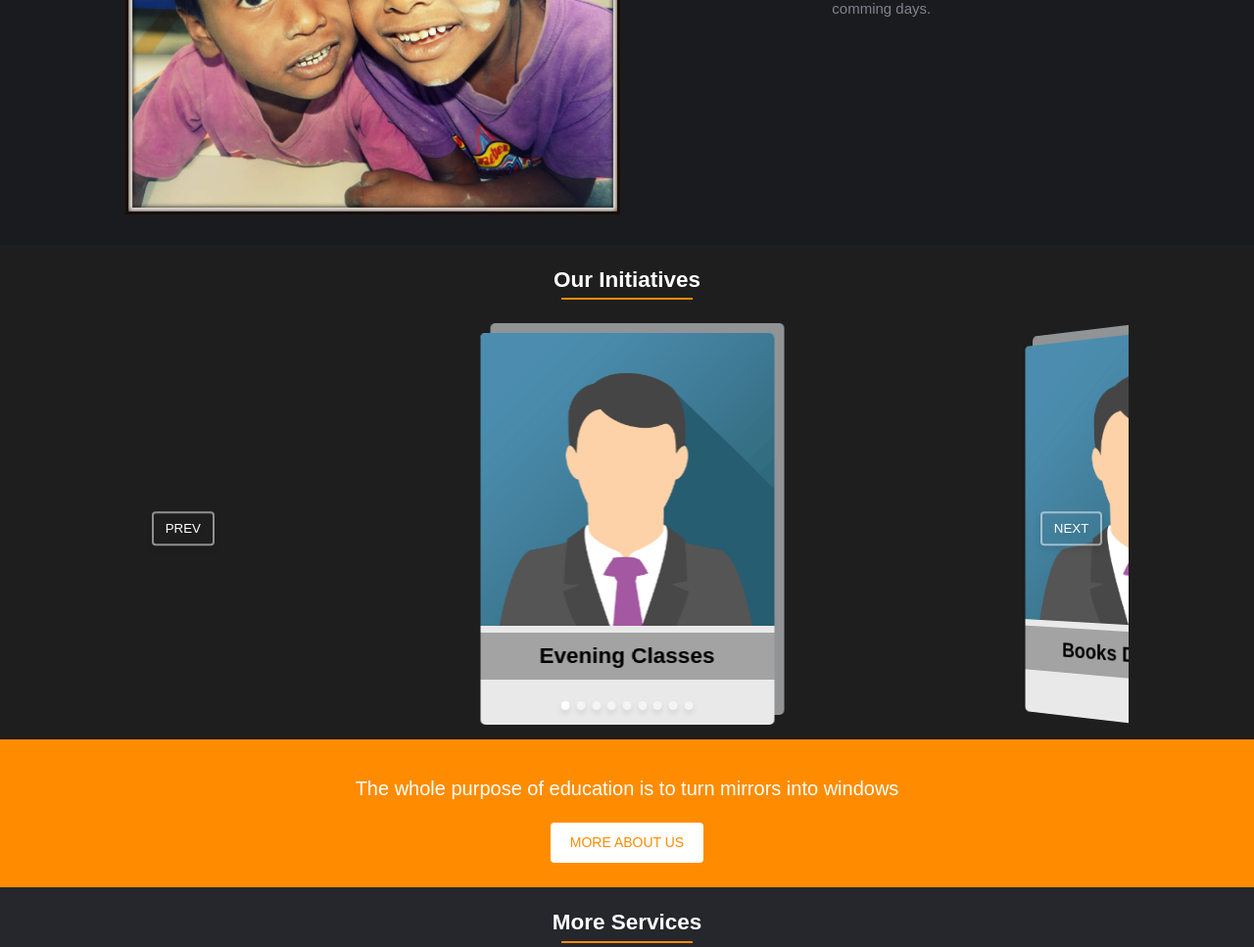
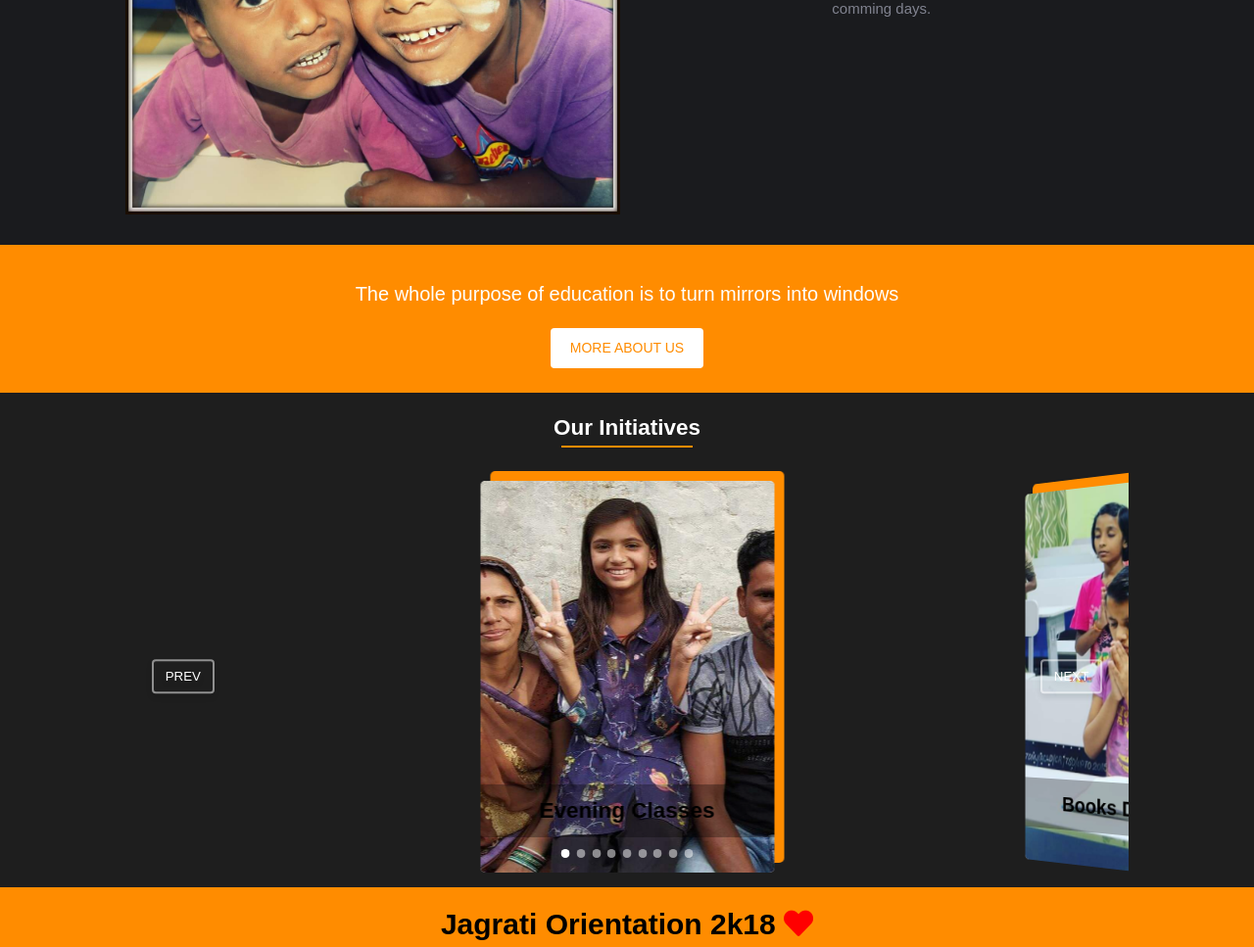
Before and after one commit to garg3133/jagjag, a PHP site: page /index.html in a window 1280 px wide. Shown: the part 1273-2240 px from the top of the page at 98% size. Run offline with PHP 8.4, Linux system fonts and the light colour scheme; some libraries are stand-ins or nearby versions.

Commit message:
Glide Commit 2

```diff
--- a/Jagrati new/css/style.css
+++ b/Jagrati new/css/style.css
@@ -345,17 +372,36 @@ nav{
 	width: 300px;
 	margin: 15px auto;
 	transition: 500ms;
+	/*overflow: hidden;*/
+
+}
+.card-img{
+	position: absolute;
+	width: 100%;
+	height: 100%;
+	overflow: hidden;
+	border-radius: 5px;
 }
 .card img{
-	width: 100%;
+	/*width: 100%;*/
 	/*height: 300px;*/
 	/*height: 170px;*/
+	position: absolute;
+	left: 50%;
+	transform: translateX(-50%);
+	height: 100%;
 	border-radius: 5px 5px 0 0;
 }
 .card h2{
+	position: absolute;
+	top: 310px;
+	left: 0;
+	right: 0;
 	background-color: rgba(0,0,0,0.3);
 	margin: 0;
-	padding: 7px;
+	padding: 10px;
+	transition: all 1s;
+	z-index: 1;
 }
 .card p{
 	margin: 0;
@@ -365,7 +411,7 @@ nav{
 	position: absolute;
 	top: -10px;
 	right: -10px;
-	background-color: #919395;
+	background-color: #ff8c00;
 	border-radius: 5px;
 	height: 400px;
 	width: 300px;
@@ -374,42 +420,26 @@ nav{
 	transition: 500ms;
 }
 .card1 p{
-	padding: 3px 10px 10px;
+	padding: 44px 10px 10px;
 }
-#initiatives li:hover .card{
+#initiatives .card:hover{
 	top: -10px;
 	right: -10px;
 }
-#initiatives li:hover .card1{
+#initiatives .card:hover .card1{
 	top: 10px;
 	right: 10px;
 	z-index: 0;
 }
-
-/*Q1 starts*/
-
-.q1{
-	background-color: #ff8c00;
-	padding: 15px;
-	text-align: center;
-	font-size: 20px;
-	color: white;
-}
-.q1-button{
-	background-color: white;
-	font-size: 14px;
-	color: #ff8c00;
-	border-radius: 4px;
-	padding: 10px 20px;
-	margin-bottom: 10px;
-	transition: 400ms;
-}
-.q1 a{
-	display: inline-block;
-}
-.q1-button:hover{
-	background-color: #1a1b1e;
-	color: white;
+#initiatives .card:hover h2{
+	/*top: 10px;*/
+	/*right: 10px;*/
+	/*left: -10px;*/
+	/*bottom: -10px;*/
+	/*z-index: 1;*/
+	padding: 7px;
+	transform: rotateX(360deg) translateX(-10px) translateY(-300px);
+	background-color: transparent;
 }
 
 /*SERVICES section starts*/
--- a/Jagrati new/index.html
+++ b/Jagrati new/index.html
@@ -113,6 +113,21 @@
 	<!-- About section ends -->
 
 	<!-- Testimony section starts -->
+
+	<!-- Testimony section ends -->
+
+	<!-- Q1(quotation) section starts -->
+	<section class="q1">
+		<div class="container">
+			<p data-aos='zoom-in' data-aos-delay="100" data-aos-easing='ease-in-linear' data-aos-duration="500">The whole purpose of education is to turn mirrors into windows</p>
+			<div data-aos='flip-right' data-aos-delay="300" data-aos-easing='ease-in-cubic' data-aos-duration="500" data-aos-anchor=".q1 p">
+				<a href="http://www.iiitdmj.ac.in/jagriti_tour.html" target="_blank" class="q2-button">MORE ABOUT US</a>
+			</div>
+		</div>
+	</section>
+	<!-- Q1 section ends -->
+
+	<!-- Initiatives Section begins -->
 	<section id="initiatives">
 		<div class="container">
 			<h1>Our Initiatives</h1>
@@ -121,97 +136,115 @@
     				<ul class="glide__slides">
 				      	<li class="glide__slide">
 					      	<div class="card">
-								<img src="images/man.png">
+								<div class="card-img">
+									<img src="images/03.jpg">
+								</div>
 								<h2>Evening Classes</h2>
 								<div class="card1">
-									<h4>Evening Classes</h4>
+									<!-- <h4>Evening Classes</h4> -->
 									<p>After a strained and hectic morning class schedule, what better refreshment can there be than seeing the same classrooms now filled with curious cats and jolly spirits. Seeing innocent smiles on their face pushes all the tensions and confusions to the back of our minds leaving it light and joyous .The eagerness to learn and explore something new never goes out. This along with a bit of fun and frolic is sufficient for their day and enough for our satisfaction. </p>
 								</div>
 							</div>
 						</li>
 				      	<li class="glide__slide">
 					      	<div class="card">
-								<img src="images/man.png">
+								<div class="card-img">
+									<img src="images/02.jpg">
+								</div>
 								<h2>Books Distribution</h2>
 								<div class="card1">
-									<h4>Books Distribution</h4>
+									<!-- <h4>Books Distribution</h4> -->
 									<p>Jagrati which once started with providing primary education and facilities to the children is now much more than that. We now look upon the society as a whole rather than focussing on a particular objective. What better way to promote and ignite a light of awareness towards education among kids than to hand them the pivot of education. The books distributed among them kindle in them, the importance of reading and make them realize the wonders a book is capable of bringing into their lives. </p>
 								</div>
 							</div>
 						</li>
 						<li class="glide__slide">
 					      	<div class="card">
+								<div class="card-img">
 									<img src="images/man.png">
+								</div>
 								<h2>Cloth Distribution</h2>
 								<div class="card1">
-									<h4>Cloth Distribution</h4>
+									<!-- <h4>Cloth Distribution</h4> -->
 									<p>No bigger virtue than to cover a needy!!! Jagrati understands the necessity of some of the basic needs of everyone and how the under privileged people struggle for it. The cloth donation camps looks after fulfilling the needs of those people. </p>
 								</div>
 							</div>
 						</li>
 						<li class="glide__slide">
 					      	<div class="card">
+								<div class="card-img">
 									<img src="images/man.png">
+								</div>
 								<h2>Blood Donation</h2>
 								<div class="card1">
-									<h4>Blood Donation</h4>
+									<!-- <h4>Blood Donation</h4> -->
 									<p>ASave a life!!! Saving a life can be one of the best self-satifactions one could ever possess in his or her entire life. Our blood donation camps look forward on doing the same. It received an overwhelming support from the institute and is one of the biggest success of Jagrati till date. The participation of the faculties added to its success. As they say, "karke dekho, achcha lagta hai", it indeed proved true. Medical camps the under privileged who cannot afford getting basic check-ups done were provided with basic fitness tests here in our institute. A step towards a healthy living society is never a failure. </p>
 								</div>
 							</div>
 						</li>
 						<li class="glide__slide">
 					      	<div class="card">
+								<div class="card-img">
 									<img src="images/man.png">
+								</div>
 								<h2>Plantation Drive</h2>
 								<div class="card1">
-									<h4>Plantation Drive</h4>
+									<!-- <h4>Plantation Drive</h4> -->
 									<p>To live life is to give one!! The tiny little roots planted during this plantation drive will continue to support life to millions of people for many years to come. Seeing them growing big and old will be the eternal bliss one could ever wish for.</p>
 								</div>
 							</div>
 						</li>
 						<li class="glide__slide">
 					      	<div class="card">
+								<div class="card-img">
 									<img src="images/man.png">
+								</div>
 								<h2>Cultural and Fun Activities</h2>
 								<div class="card1">
-									<h4>Cultural and Fun Activities</h4>
+									<!-- <h4>Cultural and Fun Activities</h4> -->
 									<p>So here the fun part starts. Jagrati has now become an integral part of almost every cultural event organised by our institute. This is much more a fun to the children then to us. Little feet jumping in a synchronised and well-coordinated manner on the big stage in front of a big audience or a group of them singing their hearts out has always been a visual delight to the entire institute. The appreciation received has always proved motivating for them. </p>
 								</div>
 							</div>
 						</li>
 						<li class="glide__slide">
 					      	<div class="card">
+								<div class="card-img">
 									<img src="images/man.png">
+								</div>
 								<h2>Awareness Rally</h2>
 								<div class="card1">
-									<h4>Awareness Rally</h4>
+									<!-- <h4>Awareness Rally</h4> -->
 									<p>It doesn’t matter how hard we put our efforts into this unless and until we are joined and supported by the society as well. The awareness rallies conducted by Jagrati have looked forward to ignite the same spirit of working in togetherness towards a better future of the country. </p>
 								</div>
 							</div>
 						</li>
 						<li class="glide__slide">
 					      	<div class="card">
+								<div class="card-img">
 									<img src="images/man.png">
+								</div>
 								<h2>Festivals</h2>
 								<div class="card1">
-									<h4>Festivals</h4>
+									<!-- <h4>Festivals</h4> -->
 									<p>Ever festival has always been a delight with Jagrati. The colours of Holi seemed to be more colourful while celebrating it with the kids. Diyas of the Diwali became all the more bright when lit by those little hands and the crackers were better enjoyed when bursted by them. Be it Rakhsha Bandhan where the little girls tied rakhi or the Navratri where they worshipped Maa Durga, every festival carries millions of memories with it. </p>
 								</div>
 							</div>
 						</li>
 						<li class="glide__slide">
 					      	<div class="card">
+								<div class="card-img">
 									<img src="images/man.png">
+								</div>
 								<h2>Old Age Home Visit</h2>
 								<div class="card1">
-									<h4>Old Age Home Visit</h4>
+									<!-- <h4>Old Age Home Visit</h4> -->
 									<p>Jagrati has also extended its helping hands to the old souls who have been looked down upon by the society and have now hidden themselves into a room away from the light of the outside world. Holding their hands and giving them a support gave them a genuine pleasure which is beyond explanation. Talking to them and sharing words of hope granted us with their unfathomable experience and knowledge of life. The day was an experience of a lifetime. </p>
 								</div>
 							</div>
 						</li>
     				</ul>
   				</div>
-				<div class="glide__arrows" data-glide-el="controls">
+				<div class="glide__arrows disable_arrows" data-glide-el="controls">
 				    <button class="glide__arrow glide__arrow--left" data-glide-dir="<">prev</button>
 				    <button class="glide__arrow glide__arrow--right" data-glide-dir=">">next</button>
   				</div>
@@ -229,21 +262,10 @@
 			</div>
 		</div>
 	</section>
-	<!-- Testimony section ends -->
-
-	<!-- Q1(quotation) section starts -->
-	<section class="q1">
-		<div class="container">
-			<p data-aos='zoom-in' data-aos-delay="100" data-aos-easing='ease-in-linear' data-aos-duration="500">The whole purpose of education is to turn mirrors into windows</p>
-			<div data-aos='flip-right' data-aos-delay="300" data-aos-easing='ease-in-cubic' data-aos-duration="500" data-aos-anchor=".q1 p">
-				<a href="http://www.iiitdmj.ac.in/jagriti_tour.html" target="_blank" class="q2-button">MORE ABOUT US</a>
-			</div>
-		</div>
-	</section>
-	<!-- Q1 section ends -->
+	<!-- Initiatives SEction ends -->
 
 	<!-- Services section starts -->
-	<section id="services">
+	<!-- <section id="services">
 		<div class="container">
 			<div class="intro">
 				<h1 data-aos="fade-up">More Services</h1>
@@ -275,7 +297,7 @@
 				</div>
 			</div>
 		</div>
-	</section>
+	</section> -->
 	<!-- Services section ends -->
 
 	<!-- Q2 section starts -->
--- a/Jagrati new/js/myjs.js
+++ b/Jagrati new/js/myjs.js
@@ -27,14 +27,19 @@ function for_media_query(x){
 		document.getElementById("inavbar2").style.height="0px";
 		document.getElementById("inav-button").style.display="block";
 		document.getElementById("inav-button-close").style.display="none";
+
+		document.querySelector(".disable_arrows").style.display="none";
 	}
 	else{
 		document.getElementById("inavbar2").style.padding="0";
 		document.getElementById("inavbar2").style.height="0px";
 		document.getElementById("inav-button").style.display="none";
 		document.getElementById("inav-button-close").style.display="none";
+
+		document.querySelector(".disable_arrows").style.display="block";
 	}
 }
+
 var x=window.matchMedia("(max-width:760px)");
 for_media_query(x);
 x.addListener(for_media_query);  /*Whenever value of x is changed, for_media_query is called.*/
```
Also changed, not shown: other parts of Jagrati new/css/style.css (+45 -0 lines), Jagrati new/js/glide.js (+7 -1 lines). Lines whose indentation alone changed are shown as unchanged.
